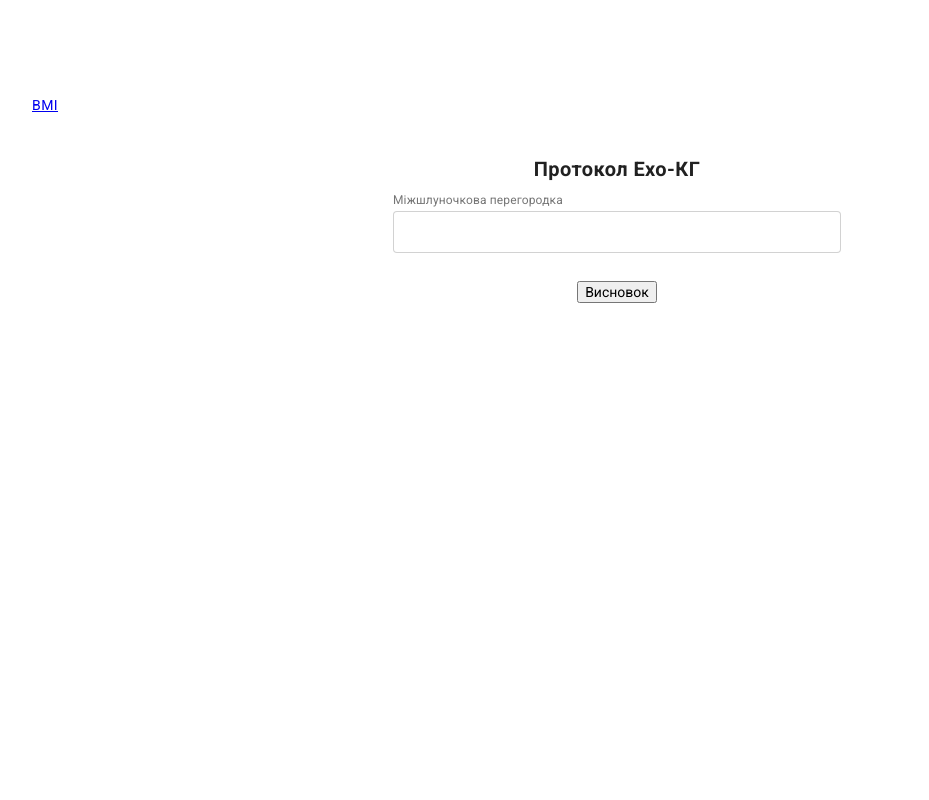
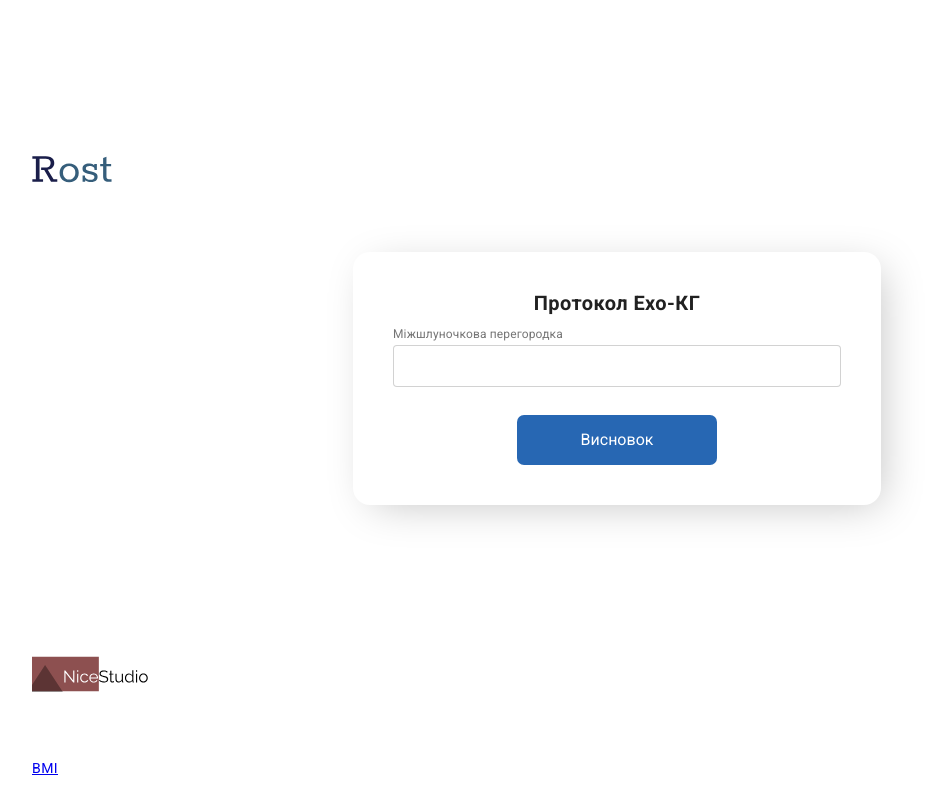
Before and after one commit to rostykwave/echo, a plain HTML site: page index.html in a window 1280 px wide. Shown: the whole page, without its empty margins (23-952 px from the left). Drawn offline with nearby package versions, Linux system fonts and the light colour scheme.

Commit message:
added some design

```diff
--- a/index.html
+++ b/index.html
@@ -16,7 +16,10 @@
 <body>
     <section class="section">
         <div class="container">
-            <a href="./bmi.html">BMI</a>
+            <svg width="80">
+                <use href="./images/symbol-defs.svg#icon-Rost"></use>
+            </svg>
+
             <div class="form">
                 <h2 class="form__title">Протокол Ехо-КГ</h2>
 
@@ -36,9 +39,9 @@
                                     <input class="form__input" list="sizes" type="number" name="lvWall" min="0.5" step="0.1" max="1.6" id="lvWall">
                                 </label> -->
 
-                <button id="btn">Висновок</button>
+                <button class="button" id="btn">Висновок</button>
 
-                <div id="result"></div>
+                <div class="result" id="result"></div>
 
                 <!-- <div class="group">
                                         <label for="rv">Правий шлуночок</label>
@@ -74,6 +77,18 @@
             </div>
         </div>
     </section>
+
+<!-- Footer -->
+    <footer>
+        <div class="container">
+            <svg width="120">
+                <use href="./images/symbol-defs.svg#icon-NiceStudio"></use>
+            </svg>
+            <div>
+                <a href="./bmi.html">BMI</a>
+            </div>
+        </div>
+    </footer>
     <script src="./app.js"></script>
 </body>
 </html>
--- a/sass/components/_form.scss
+++ b/sass/components/_form.scss
@@ -12,6 +12,10 @@
   @media screen and (min-width: 1200px) {
     width: 528px;
   }
+
+  background: #ffffff;
+  box-shadow: 9px 8px 43px -10px rgba(0, 0, 0, 0.25);
+  border-radius: 17px;
 }
 .form__title {
   margin-bottom: 30px;
@@ -173,3 +177,22 @@
   line-height: 1.17;
   text-decoration-line: underline;
 }
+
+// Button
+.button {
+  // Basic btn
+  display: inline-block;
+  font-family: inherit;
+  cursor: pointer;
+  border: none;
+  // decoration
+  width: 200px;
+  height: 50px;
+
+  background-color: #2767b3;
+  border-radius: 7px;
+
+  font-size: 16px;
+  line-height: 119.18%;
+  color: #ffffff;
+}
```
Also changed, not shown: css/main.css, css/main.min.css, images/symbol-defs.svg (added), 2 other files.
